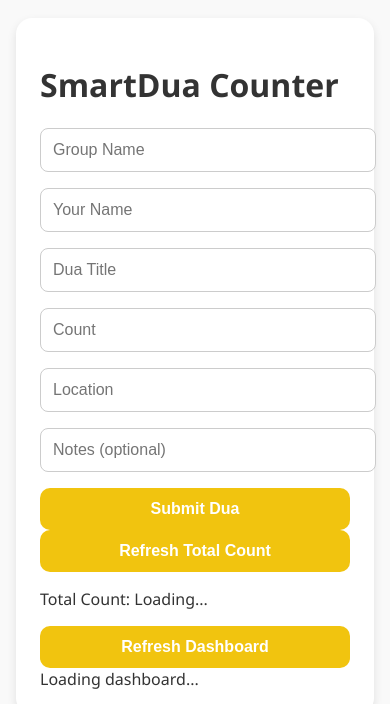
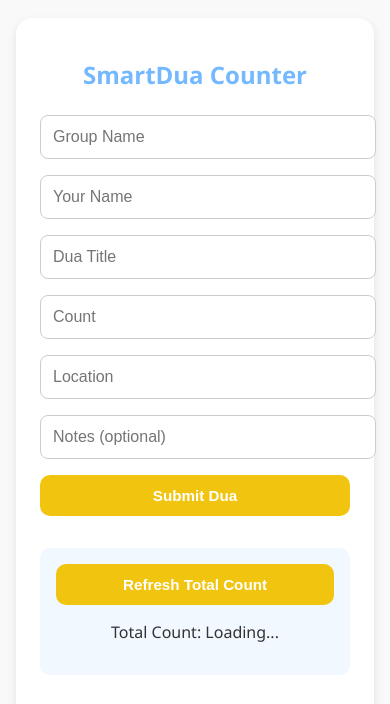
Before and after one commit to Shoiba023/smartdua-counter, a plain HTML site: page index.html in a window 390 px wide. Shown: the part 103-807 px from the top of the page. Drawn offline with Linux system fonts and the light colour scheme; a script that the page names is missing.

Commit message:
Update style.css

```diff
--- a/style.css
+++ b/style.css
@@ -4,16 +4,6 @@ body {
   font-family: 'Segoe UI', sans-serif;
   background-color: #f9f9f9;
   color: #333;
-}
-
-/* Header Branding */
-header {
-  background-color: #74B9FF;
-  padding: 1rem;
-  text-align: center;
-  color: white;
-  font-size: 1.5rem;
-  font-weight: bold;
 }
 
 /* Logo Image */
@@ -32,16 +22,17 @@ header {
   background-color: #fff;
   border-radius: 16px;
   box-shadow: 0 4px 10px rgba(0, 0, 0, 0.1);
+  text-align: center;
 }
 
-/* Form Styles */
-label {
-  display: block;
-  margin-bottom: 0.5rem;
-  font-weight: 600;
+/* Heading */
+h1 {
+  color: #74B9FF;
+  margin-bottom: 1.5rem;
 }
 
-input, select {
+/* Input & Form Styles */
+input {
   width: 100%;
   padding: 0.75rem;
   margin-bottom: 1rem;
@@ -60,10 +51,46 @@ button {
   border-radius: 10px;
   font-size: 1rem;
   cursor: pointer;
+  transition: background-color 0.3s ease;
 }
 
 button:hover {
   background-color: #d4ac0d;
+}
+
+/* Summary Section */
+.summary {
+  margin-top: 2rem;
+  background-color: #f1f8ff;
+  padding: 1rem;
+  border-radius: 10px;
+}
+
+/* Dashboard Table */
+.dashboard {
+  margin-top: 2rem;
+  text-align: left;
+  background-color: #fef9e7;
+  padding: 1rem;
+  border-radius: 10px;
+  overflow-x: auto;
+  font-size: 0.95rem;
+}
+
+#dashboardTable table {
+  width: 100%;
+  border-collapse: collapse;
+}
+
+#dashboardTable th, #dashboardTable td {
+  border: 1px solid #ddd;
+  padding: 8px;
+  text-align: left;
+}
+
+#dashboardTable th {
+  background-color: #F1C40F;
+  color: white;
 }
 
 /* Footer */
@@ -82,7 +109,11 @@ footer {
     padding: 1.5rem;
   }
 
-  header {
-    font-size: 1.25rem;
+  h1 {
+    font-size: 1.5rem;
+  }
+
+  button {
+    font-size: 0.95rem;
   }
 }
```
